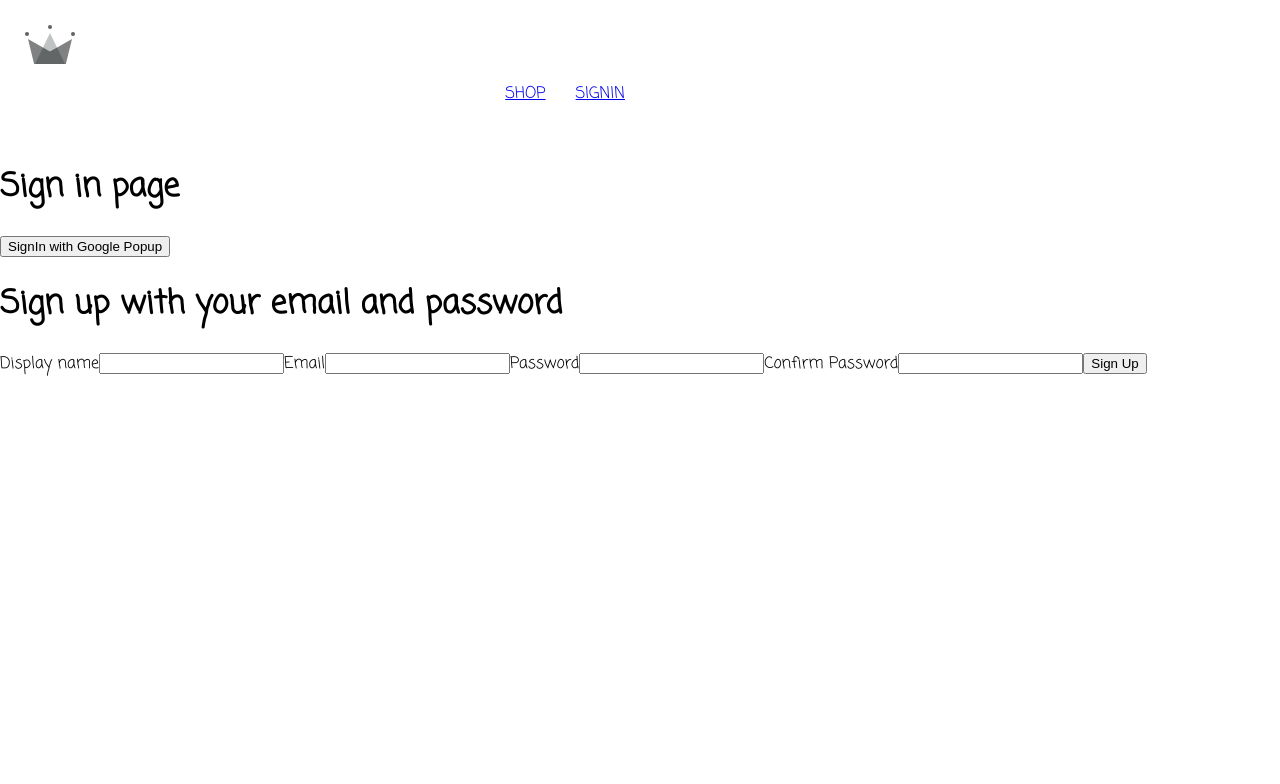
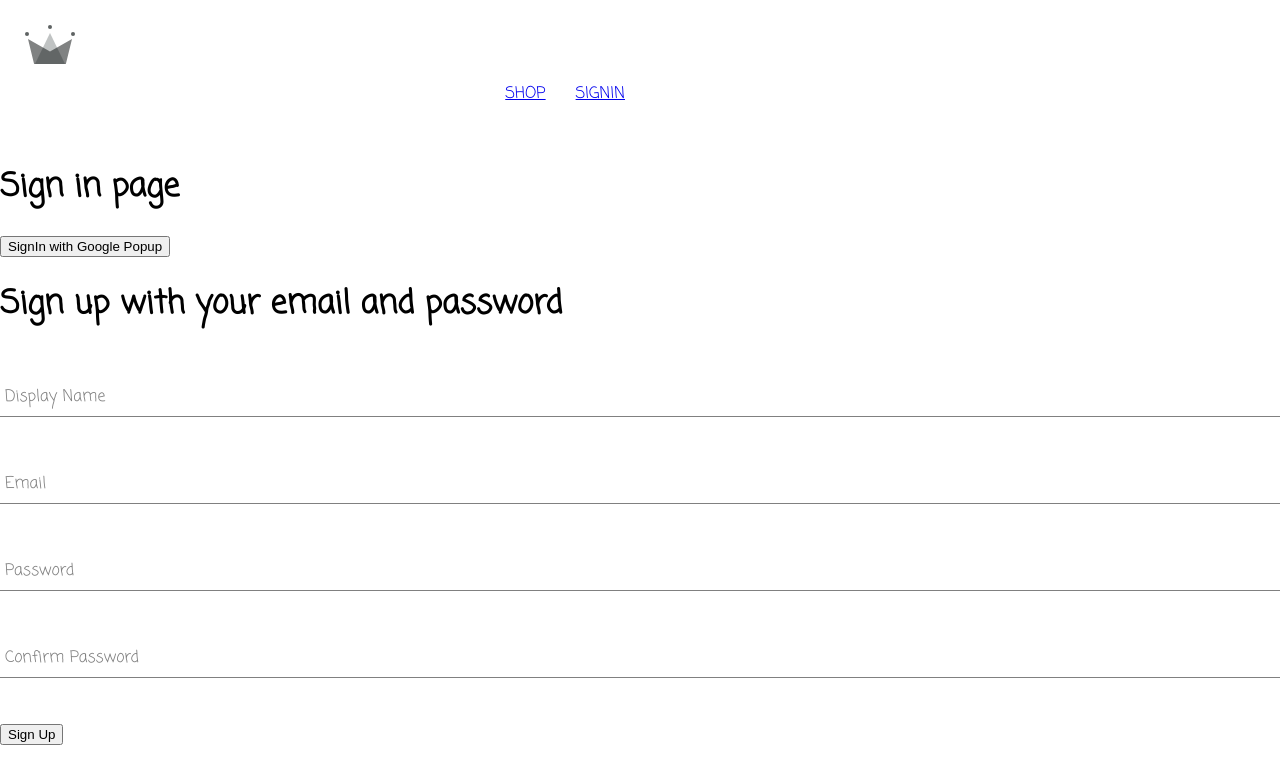
Before and after one commit to Nisha1205092/crown-clothing, a React (Create React App) app: page /signin in a window 1280 px wide. Shown: the top 784 px of the page. Built offline with nearby package versions, Linux system fonts and the light colour scheme.

Commit message:
styling partially sign up with email and password

```diff
--- /dev/null
+++ b/src/components/form-input/form-input.component.jsx
@@ -0,0 +1,25 @@
+import './form-input.styles.scss';
+
+const FormInput = ({ label, ...otherProps }) => {
+    return (
+        <div className="group">
+            <input className='form-input'
+                {...otherProps}
+            />
+            {
+                label && (
+                    <label
+                        className={`${
+                            otherProps.value.length ? 'shrink' : ''
+                        } form-input-label`}
+                    >
+                        {label}
+                    </label>
+                )
+            }
+        </div>
+
+    );
+};
+
+export default FormInput;
--- /dev/null
+++ b/src/components/form-input/form-input.styles.scss
@@ -0,0 +1,54 @@
+$sub-color: grey;
+$main-color: black;
+
+@mixin shrinkLabel {
+  top: -14px;
+  font-size: 12px;
+  color: $main-color;
+}
+
+.group {
+  position: relative;
+  margin: 45px 0;
+
+  .form-input {
+    background: none;
+    background-color: white;
+    color: $sub-color;
+    font-size: 18px;
+    padding: 10px 10px 10px 5px;
+    display: block;
+    width: 100%;
+    border: none;
+    border-radius: 0;
+    border-bottom: 1px solid $sub-color;
+    margin: 25px 0;
+
+    &:focus {
+      outline: none;
+    }
+
+    &:focus ~ .form-input-label {
+      @include shrinkLabel();
+    }
+  }
+
+  input[type='password'] {
+    letter-spacing: 0.3em;
+  }
+
+  .form-input-label {
+    color: $sub-color;
+    font-size: 16px;
+    font-weight: normal;
+    position: absolute;
+    pointer-events: none;
+    left: 5px;
+    top: 10px;
+    transition: 300ms ease all;
+
+    &.shrink {
+      @include shrinkLabel();
+    }
+  }
+}
--- a/src/components/signup form/signup-form.component.jsx
+++ b/src/components/signup form/signup-form.component.jsx
@@ -3,6 +3,7 @@
     createAuthUserWithEmailAndPassword,
     createUserDocumentFromAuth
 } from "../../utils/firebase/firebase.utils";
+import FormInput from "../form-input/form-input.component";
 
 const defaultFormFields = {
     displayName: '',
@@ -52,8 +53,8 @@
         <div>
             <h1>Sign up with your email and password</h1>
             <form action="" onSubmit={handleSubmit}>
-                <label>Display name</label>
-                <input
+                <FormInput
+                    label="Display Name"
                     type="text"
                     required
                     onChange={handleChange}
@@ -61,8 +62,8 @@
                     value={displayName}
                 />
 
-                <label>Email</label>
-                <input
+                <FormInput
+                    label="Email"
                     type="email"
                     required
                     onChange={handleChange}
@@ -70,8 +71,8 @@
                     value={email}
                 />
 
-                <label>Password</label>
-                <input
+                <FormInput
+                    label="Password"
                     type="password"
                     required
                     onChange={handleChange}
@@ -79,8 +80,8 @@
                     value={password}
                 />
 
-                <label>Confirm Password</label>
-                <input
+                <FormInput
+                    label="Confirm Password"
                     type="password"
                     required
                     onChange={handleChange}
```
